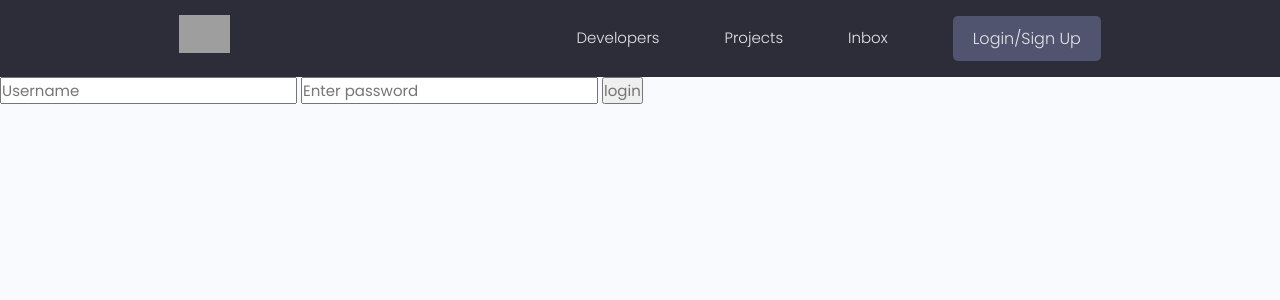
After one commit to thu-juli/django-explore, a Django app: page /login/ in a window 1280 px wide. The commit adds this page. Shown: the top 300 px of the page. Run offline with Django 4.2, Linux system fonts and the light colour scheme; some libraries are stand-ins or nearby versions; grey boxes are pictures that could not be loaded.

Commit message:
login and logout user from web request

```diff
--- a/explore/project/views.py
+++ b/explore/project/views.py
@@ -1,4 +1,5 @@
 from django.shortcuts import render, redirect
+from django.contrib.auth.decorators import login_required
 from .models import Project
 from .forms import ProjectForm
 
@@ -16,6 +17,7 @@ def project(request, pk):
     return render(request, 'project/single-project.html', {'project': projectObj})
 
 
+@login_required(login_url='login')
 def createProject(request):
     form = ProjectForm()
 
@@ -29,6 +31,7 @@ def createProject(request):
     return render(request, 'project/project-form.html', context)
 
 
+@login_required(login_url='login')
 def updateProject(request, pk):
     project = Project.objects.get(id=pk)
     form = ProjectForm(instance=project)
@@ -46,6 +49,7 @@ def updateProject(request, pk):
     return render(request, 'project/project-form.html', context)
 
 
+@login_required(login_url='login')
 def deleteProject(request, pk):
     project = Project.objects.get(id=pk)
     if request.method == 'POST':
--- a/explore/templates/main.html
+++ b/explore/templates/main.html
@@ -2,6 +2,7 @@
 {% load static %}
 
 <html lang="en">
+
 <head>
   <meta charset="UTF-8" />
   <meta http-equiv="X-UA-Compatible" content="IE=edge" />
@@ -22,8 +23,18 @@
 <body>
   {% include 'navbar.html' %}
 
+  {% if messages %}
+  <ul class="messages">
+    {% for message in messages %}
+    <li {% if message.tags %} class="{{ message.tags }}" {% endif %}>
+      {{ message }}
+    </li>
+    {% endfor %}
+  </ul>
+  {% endif %}
+
   {% block content %}
   {% endblock content %}
-    <p>FOOTER</p>
 </body>
+
 </html>
--- a/explore/templates/navbar.html
+++ b/explore/templates/navbar.html
@@ -15,8 +15,14 @@
                 <li class="header__menuItem"><a href="{% url 'profiles' %}">Developers</a></li>
                 <li class="header__menuItem"><a href="{% url 'projects' %}">Projects</a></li>
                 <li class="header__menuItem"><a href="">Inbox</a></li>
+
+                {% if request.user.is_authenticated %}
                 <li class="header__menuItem"><a href="{% url 'create-project' %}">Add Project</a></li>
-                <li class="header__menuItem"><a href="login.html" class="btn btn--sub">Login/Sign Up</a></li>
+                <li class="header__menuItem"><a href="{% url 'logout' %}" class="btn btn--sub">Logout</a></li>
+                {% else %}
+                <li class="header__menuItem"><a href="{% url 'login' %}" class="btn btn--sub">Login/Sign Up</a></li>
+                {% endif %}
+            </ul>
             </ul>
         </nav>
     </div>
--- /dev/null
+++ b/explore/users/templates/users/login-register.html
@@ -0,0 +1,10 @@
+{% include 'main.html' %}
+
+{% block content %}
+<form action="{% url 'login' %}" method="post">
+    {% csrf_token %}
+    <input type="text" name="username" placeholder="Username">
+    <input type="password" name="password" placeholder="Enter password">
+    <input type="submit" value="login">
+</form>
+{% endblock content %}
--- a/explore/users/urls.py
+++ b/explore/users/urls.py
@@ -3,5 +3,7 @@ from . import views
 
 urlpatterns = [
     path('', views.profiles, name='profiles'),
-    path('profile/<str:pk>/', views.userProfile, name='user-profile')
+    path('profile/<str:pk>/', views.userProfile, name='user-profile'),
+    path('login/', views.loginUser, name='login'),
+    path('logout/', views.logoutUser, name='logout'),
 ]
--- a/explore/users/views.py
+++ b/explore/users/views.py
@@ -1,5 +1,39 @@
-from django.shortcuts import render
+from django.shortcuts import render, redirect
 from .models import Profile
+from django.contrib.auth import login, authenticate, logout
+from django.contrib.auth.models import User
+from django.contrib import messages
+
+
+def loginUser(request):
+
+    if request.method == 'POST':
+        username = request.POST['username']
+        password = request.POST['password']
+
+        try:
+            user = User.objects.get(username=username)
+        except:
+            messages.error(request, 'Username does not exist')
+
+        user = authenticate(request, username=username, password=password)
+
+        if user is not None:
+            login(request, user)
+            return redirect('profiles')
+        else:
+            messages.error(request, 'Username OR password is incorrect')
+
+        if request.user.is_authenticated:
+            return redirect('profiles')
+
+    return render(request, 'users/login-register.html')
+
+
+def logoutUser(request):
+    logout(request)
+    messages.error(request, 'User was loged out!')
+    return redirect('login')
 
 
 def profiles(request):
```
Lines whose indentation alone changed are shown as unchanged.
